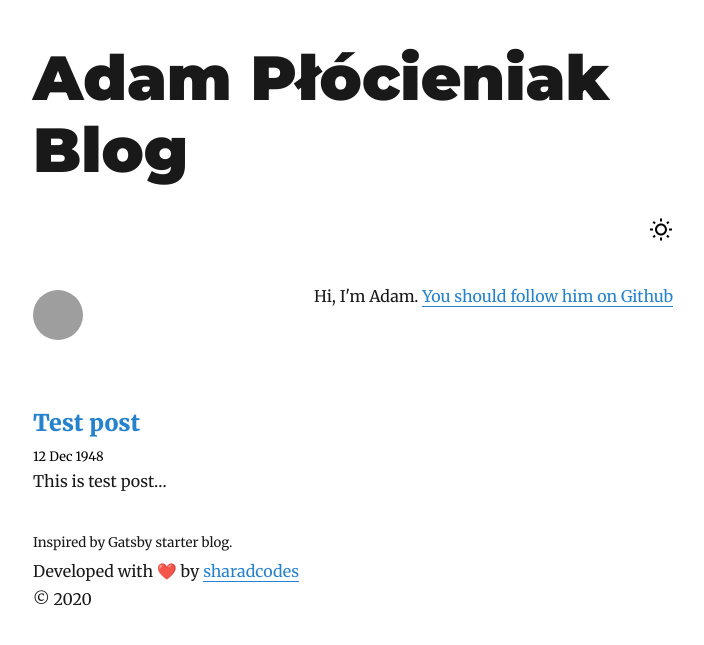
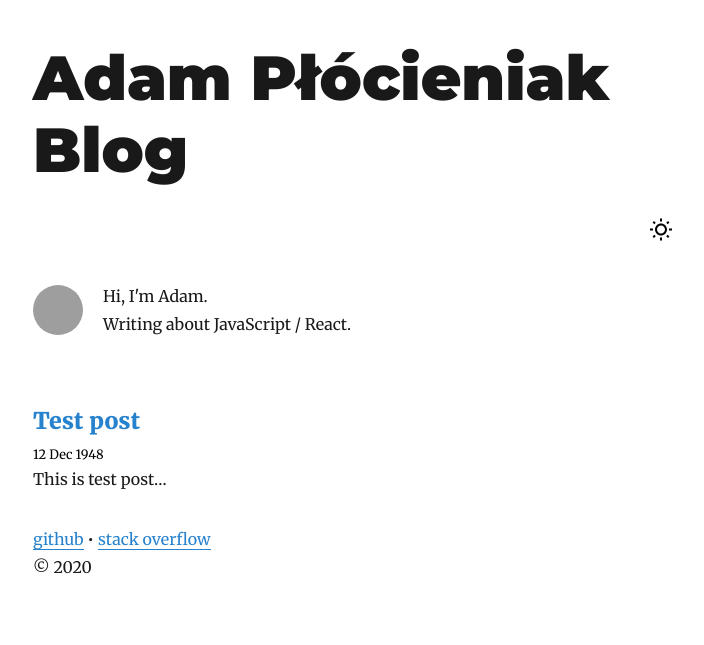
Before and after one commit to adasq/adasq.github.io, a Jekyll site: the page built from index.md, in a window 1280 px wide. Shown: the top 645 px of the page, without its empty margins (287-991 px from the left). Built offline with Jekyll 4.4.1, drawn with Linux system fonts in a browser that asks for light colours; emoji names are drawn with the system emoji font; grey boxes are pictures that could not be loaded.

Commit message:
customizing header / footer

```diff
--- a/_config.yml
+++ b/_config.yml
@@ -7,8 +7,8 @@ baseurl: ""
 author:
   name: Adam Plocieniak
   email: adasq3@gmail.com
-  image: "https://avatars2.githubusercontent.com/u/5637734?s=460&u=792da25f623944719113a2a08e5bc6de7640b572&v=4"
-  bio: Hi, I'm Adam.
+  image: "https://avatars2.githubusercontent.com/u/5637734?s=50&u=792da25f623944719113a2a08e5bc6de7640b572&v=4"
+  bio: Hi, I'm Adam. <br> Writing about JavaScript / React.
   github: "adasq"
 
 plugins:
--- a/_includes/footer.html
+++ b/_includes/footer.html
@@ -1,8 +1,7 @@
 <footer>
   <p>
-    <small>Inspired by Gatsby starter blog.</small>
-    <br />
-    Developed with :heart: by <a href="https://github.com/sharadcodes">sharadcodes</a>
+    <a href="https://github.com/adasq">github</a> •
+    <a href="https://stackoverflow.com/users/1757378/adam-p%c5%82%c3%b3cieniak">stack overflow</a>
     <br />
     &copy; {{ "now" | date: "%Y" }}
   </p>
--- a/_includes/header.html
+++ b/_includes/header.html
@@ -8,12 +8,11 @@
     <img src="{{site.baseurl}}/assets/icons/sun.svg" alt="" />
   </div>
   <section>
-    <img src="{{site.author.image}}" alt="{{site.author.name}}" />
+    <div style="display: flex">
+      <img src="{{site.author.image}}" alt="{{site.author.name}}" />
     <p style="-moz-user-select: none; user-select: none;">
       {{site.author.bio}}
-      <a href="https://github.com/{{site.author.github}}"
-        >You should follow him on Github</a
-      >
     </p>
+      </div>
   </section>
 </header>
--- a/assets/css/style.css
+++ b/assets/css/style.css
@@ -67,10 +67,11 @@ header section {
 }
 
 section img {
+  margin-right: 20px;
+  align-self: center;
   width: 50px;
   height: 50px;
   border-radius: 100%;
-  margin: 0.5rem 1rem 0 0;
 }
 
 a {
```
